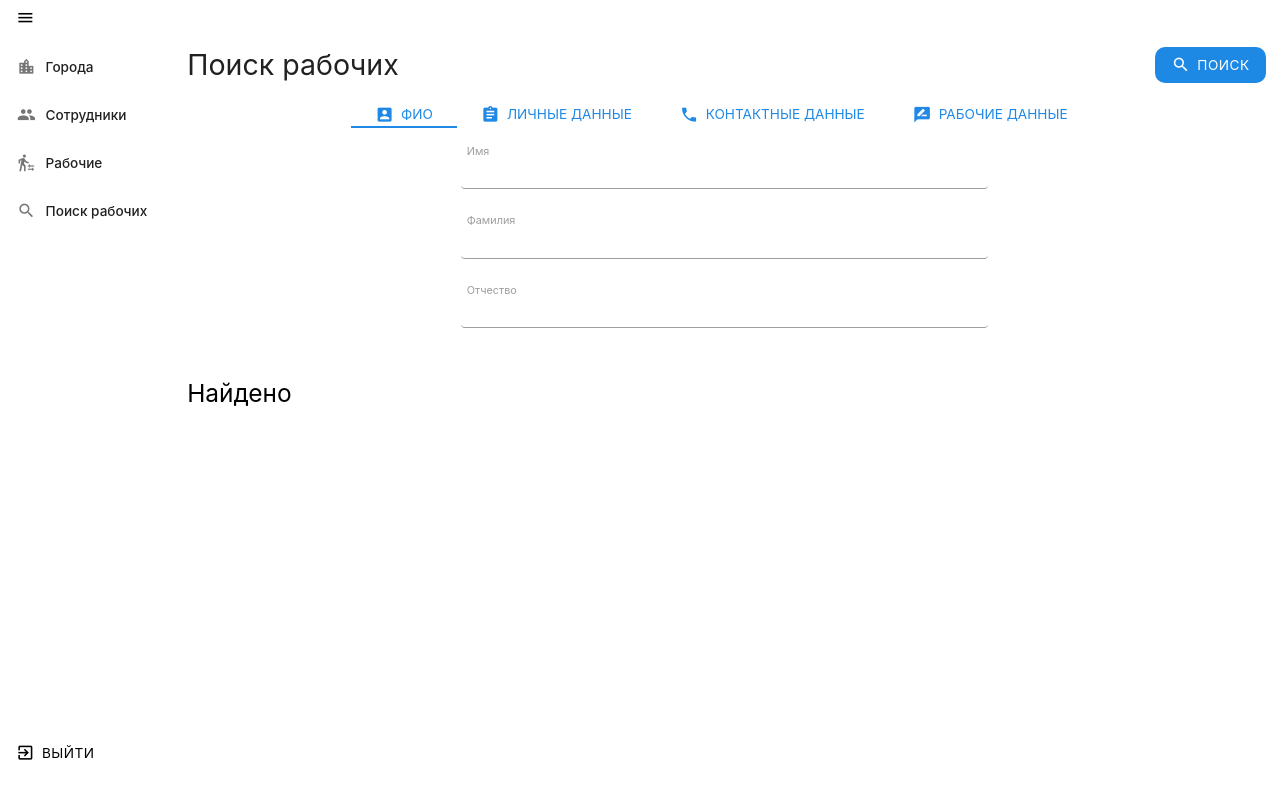
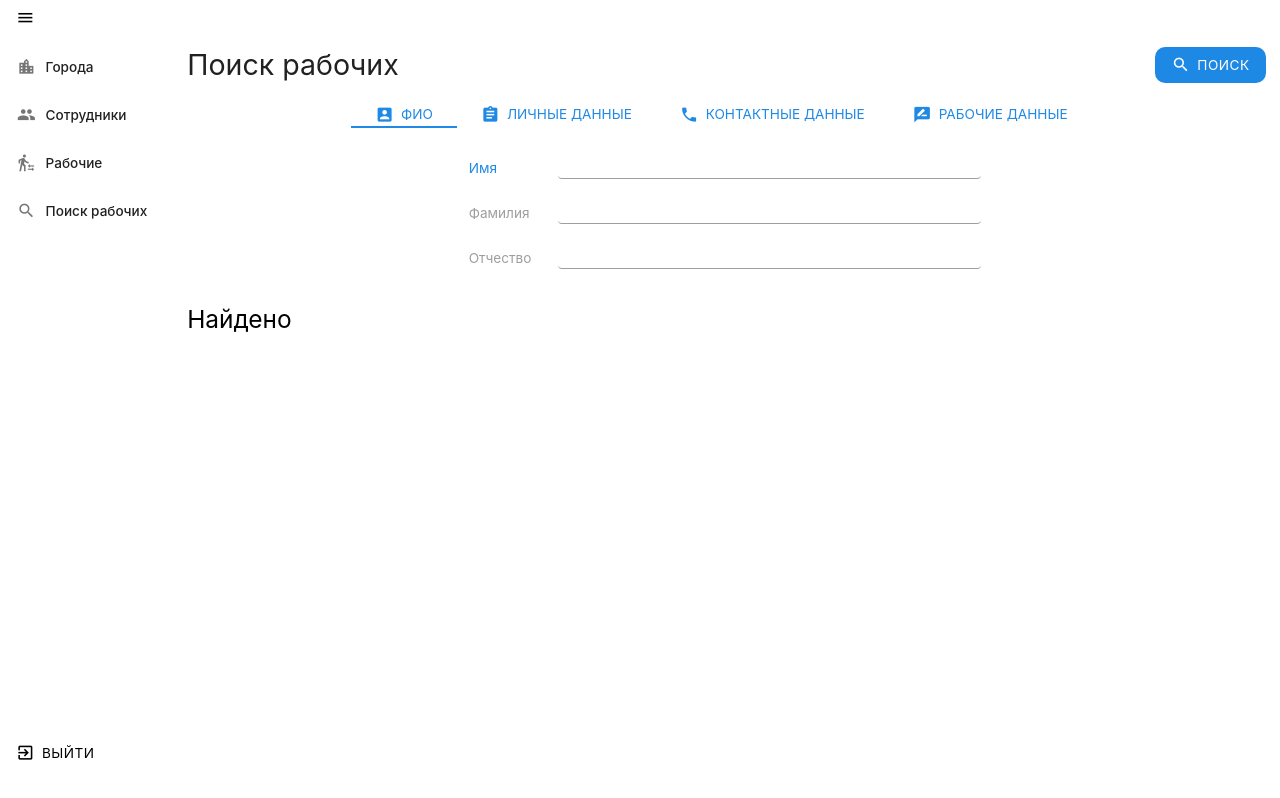
Before and after one commit to SadBarin/pave_erp, a Vue app: page /workers/search in a window 1280 px wide. Built offline with nearby package versions, Linux system fonts and the light colour scheme.

Commit message:
Update Search

```diff
--- a/src/assets/index.css
+++ b/src/assets/index.css
@@ -68,6 +68,11 @@
   font-size: var(--font-size);
 }
 
+#app a {
+  font-size: var(--font-size);
+  cursor: pointer;
+}
+
 #app span {
   font-size: calc(var(--font-size) * 0.9);
 }
@@ -87,12 +92,12 @@
 
 #app h3 {
   font-size: calc(var(--font-size) * 2.1);
-  margin: 1.5rem 1.5rem 1.5rem 0rem;
+  margin: 1.5rem 0rem 1.5rem 0rem;
 }
 
 #app h4 {
   font-size: calc(var(--font-size) * 1.8);
-  margin: 1rem 1rem 1rem 0rem;
+  margin: 1rem 0rem 1rem 0rem;
 }
 
 #app h4 .material-icons{
@@ -245,7 +250,7 @@ section {
   width: 100%;
 }
 
-.editor-input {
+#app .editor-input {
   width: 50%;
 }
 
@@ -387,7 +392,6 @@ section {
 
   font-size: var(--font-size) !important;
 
-  height: 2.2rem;
   padding-left: 0.5rem;
 }
 
--- a/src/components/workers/SearchWorkers.vue
+++ b/src/components/workers/SearchWorkers.vue
@@ -32,55 +32,50 @@
                   <li class="tab"><a class="flex-center" href="#search-swipe-4"><i class="material-icons">rate_review</i>Рабочие данные</a></li>
                 </ul>
 
-<!--                <ul id="tabs-swipe" class="tabs flex-center">-->
-<!--                  <li class="tab"><a class="active" href="#search-swipe-1">ФИО</a></li>-->
-<!--                  <li class="tab"><a href="#search-swipe-2">Личные данные</a></li>-->
-<!--                  <li class="tab"><a href="#search-swipe-3">Контактные данные</a></li>-->
-<!--                  <li class="tab"><a href="#search-swipe-4">Рабочие данные</a></li>-->
-<!--                </ul>-->
                 <div id="search-swipe-1" class="tabs-content">
                   <div class="flex-column-center">
-                    <div class="input-field editor-input">
+                    <div class="input-field editor-input flex-center">
+                      <label class="editor-label active" for="name">Имя</label>
                       <input
                         id="name"
                         type="text"
                         v-model.trim="searchInput.name"
                       >
-                      <label class="active" for="name">Имя</label>
                     </div>
 
-                    <div class="input-field editor-input">
+                    <div class="input-field editor-input flex-center">
+                      <label class="editor-label" for="surname">Фамилия</label>
                       <input
                         id="surname"
                         type="text"
                         v-model.trim="searchInput.surname"
                       >
-                      <label class="active" for="surname">Фамилия</label>
                     </div>
 
-                    <div class="input-field editor-input">
+                    <div class="input-field editor-input flex-center">
+                      <label class="editor-label" for="patronymic">Отчество</label>
                       <input
                         id="patronymic"
                         type="text"
                         v-model.trim="searchInput.patronymic"
                       >
-                      <label class="active" for="patronymic">Отчество</label>
                     </div>
                   </div>
                 </div>
 
                 <div id="search-swipe-2" class="tabs-content">
                   <div class="flex-column-center">
-                    <div class="input-field editor-input">
+                    <div class="input-field editor-input flex-center">
+                      <label class="editor-label" for="age">Возраст</label>
                       <input
                         id="age"
                         type="number"
                         v-model.trim="searchInput.age"
                       >
-                      <label class="active" for="age">Возраст</label>
                     </div>
 
-                    <div class="input-field editor-input">
+                    <div class="input-field editor-input flex-center">
+                      <label class="editor-label">Пол</label>
                       <select
                         class="browser-default editor-select"
                         id="sex"
@@ -90,10 +85,10 @@
                         <option class="editor-option" value="Мужской">Мужской</option>
                         <option class="editor-option" value="Женский">Женский</option>
                       </select>
-                      <label class="active">Пол</label>
                     </div>
 
-                    <div class="input-field editor-input">
+                    <div class="input-field editor-input flex-center">
+                      <label class="editor-label">Мед. Книга</label>
                       <select
                         class="browser-default editor-select"
                         id="medicalBook"
@@ -103,14 +98,14 @@
                         <option class="editor-option" value="Есть">Есть</option>
                         <option class="editor-option" value="Отсутствует">Отсутствует</option>
                       </select>
-                      <label class="active">Медицинская Книга</label>
                     </div>
                   </div>
                 </div>
 
                 <div id="search-swipe-3" class="tabs-content">
                   <div class="flex-column-center">
-                    <div class="input-field editor-input">
+                    <div class="input-field editor-input flex-center">
+                      <label class="editor-label">Город</label>
                       <select class="browser-default editor-select"
                               v-model="searchInput.city"
                       >
@@ -119,23 +114,23 @@
                           {{ city.cityName }}
                         </option>
                       </select>
-                      <label class="active">Город</label>
                     </div>
 
-                    <div class="input-field editor-input">
+                    <div class="input-field editor-input flex-center">
+                      <label class="editor-label" for="mobilePhone">Тел. Моб.</label>
                       <input
                         id="mobilePhone"
                         type="tel"
                         v-model.trim="searchInput.mobilePhone"
                       >
-                      <label class="active" for="mobilePhone">Телефон Мобильный</label>
                     </div>
                   </div>
                 </div>
 
                 <div id="search-swipe-4" class="tabs-content">
                   <div class="flex-column-center">
-                    <div class="input-field editor-input">
+                    <div class="input-field editor-input flex-center">
+                      <label class="editor-label">Профессия</label>
                       <select class="browser-default editor-select"
                               v-model="searchInput.professions"
                       >
@@ -144,7 +139,6 @@
                           {{ profession }}
                         </option>
                       </select>
-                      <label class="active">Профессия</label>
                     </div>
                   </div>
                 </div>
@@ -314,4 +308,30 @@ export default {
 </script>
 
 <style scoped>
+  #app .editor-input {
+    width: 50%;
+    justify-content: space-between;
+    margin-top: 0.5rem;
+    margin-bottom: 0;
+  }
+
+  .editor-select {
+    width: 80%;
+  }
+
+  #app .editor-input input {
+    width: 80%;
+    height: 2rem;
+    transform: none;
+  }
+
+  #app .editor-label {
+    position: initial;
+    transform: translateY(0px);
+  }
+
+  #app .editor-input>label:not(.label-icon).active {
+    color: var(--main-blue);
+    transform: translateY(0px);
+  }
 </style>
```
Also changed, not shown: src/components/workers/about/AboutWorker.vue (+1 -6 lines), public/img/passport.svg (deleted).
